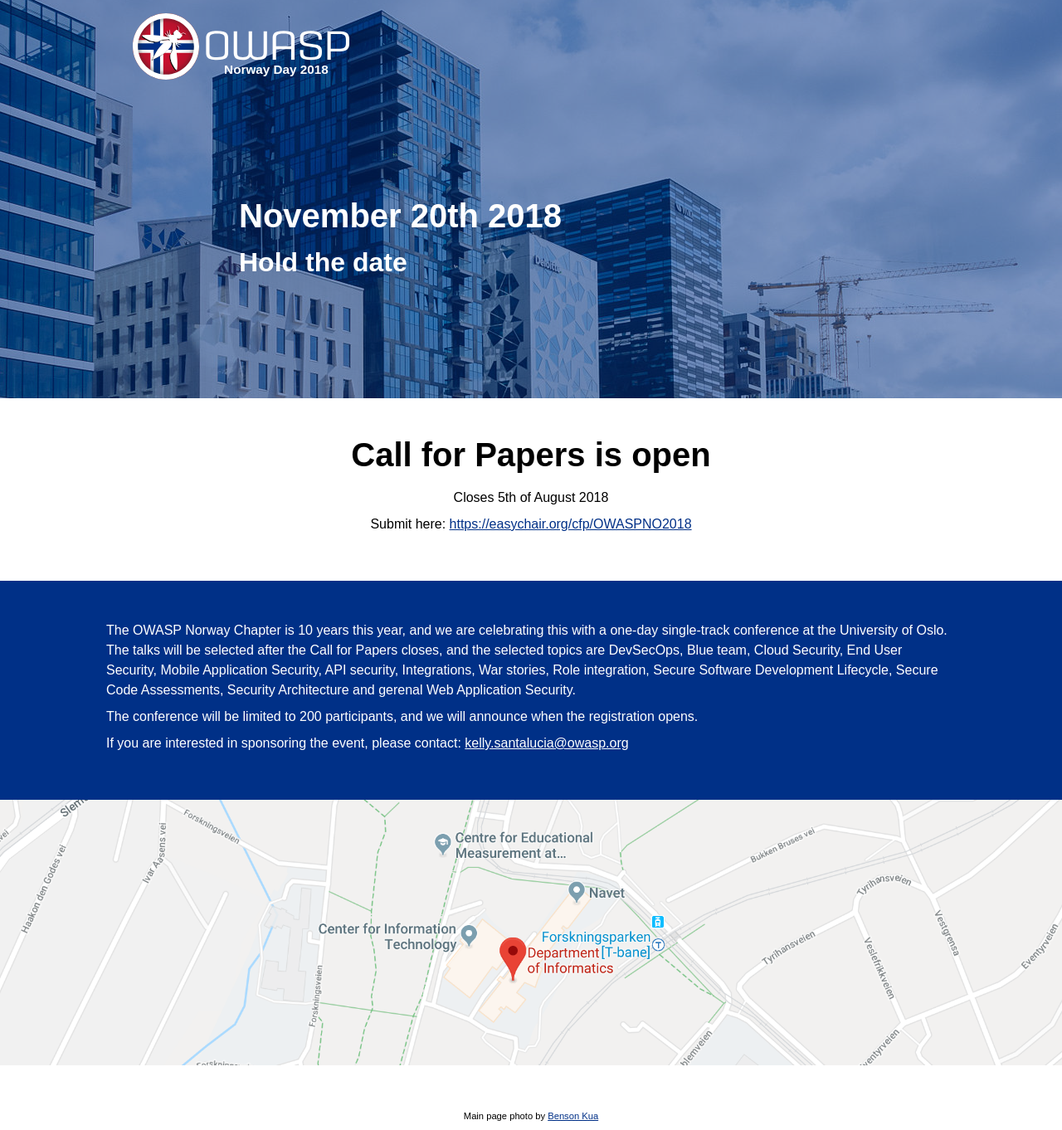
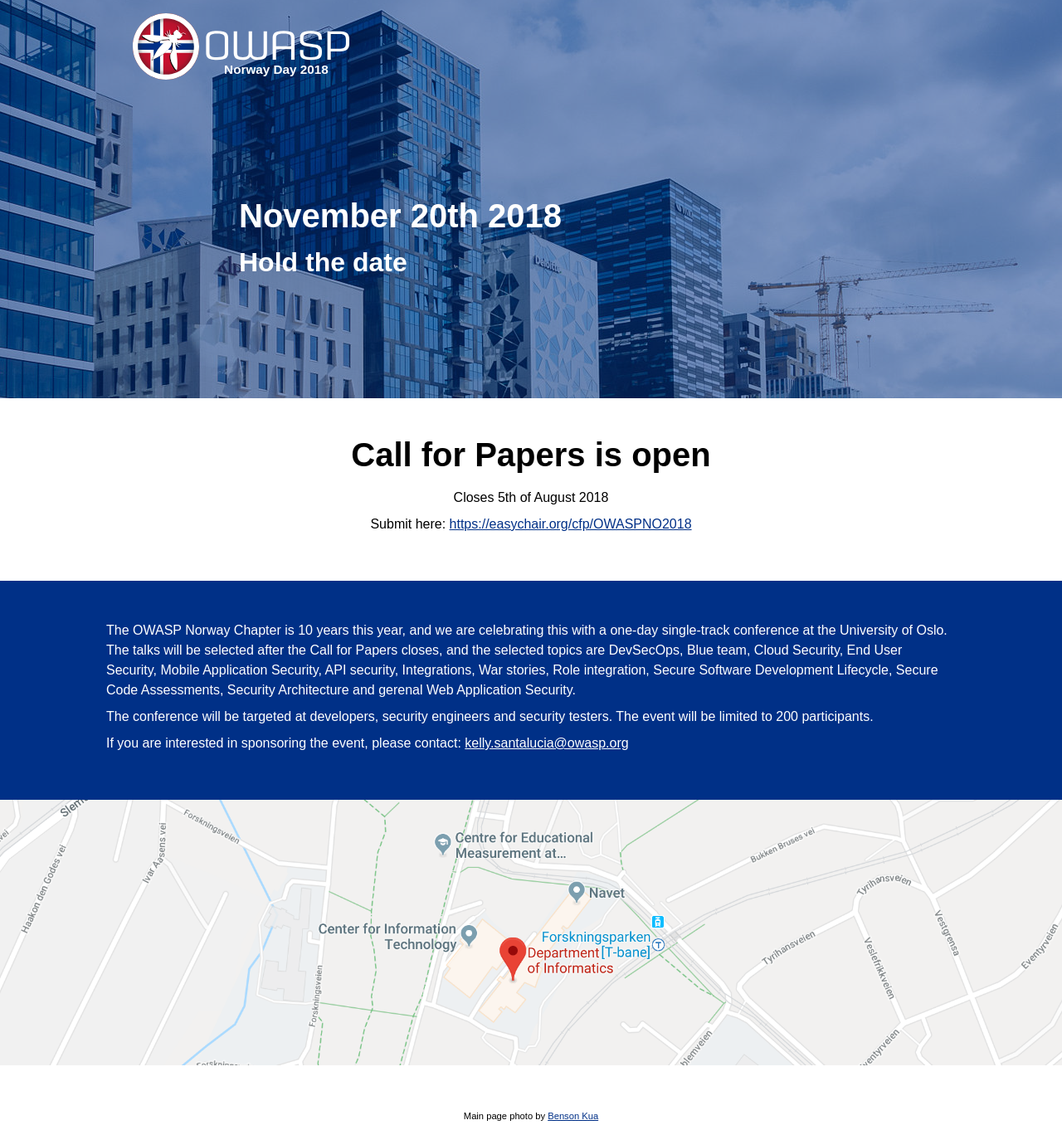
Before and after one commit to OWASP/owasp-norway-day-2018, a Jekyll site: the page built from index.html, in a window 1280 px wide. Shown: the whole page at 83% size. Built offline with Jekyll 4.4.1, drawn with Linux system fonts in a browser that asks for light colours; some web fonts are replaced.

Commit message:
Target audience

```diff
--- a/index.html
+++ b/index.html
@@ -19,7 +19,7 @@
 
 <section class="inverse">
 	<p>The OWASP Norway Chapter is 10 years this year, and we are celebrating this with a one-day single-track conference at the University of Oslo. The talks will be selected after the Call for Papers closes, and the selected topics are DevSecOps, Blue team, Cloud Security, End User Security, Mobile Application Security, API security, Integrations, War stories, Role integration, Secure Software Development Lifecycle, Secure Code Assessments, Security Architecture and gerenal Web Application Security.</p>
-	<p>The conference will be limited to 200 participants, and we will announce when the registration opens.</p>
+	<p>The conference will be targeted at developers, security engineers and security testers. The event will be limited to 200 participants.</p>
 	<p>If you are interested in sponsoring the event, please contact: <a href="mailto:kelly.santalucia@owasp.org">kelly.santalucia@owasp.org</a></p>
 </section>
 
```
